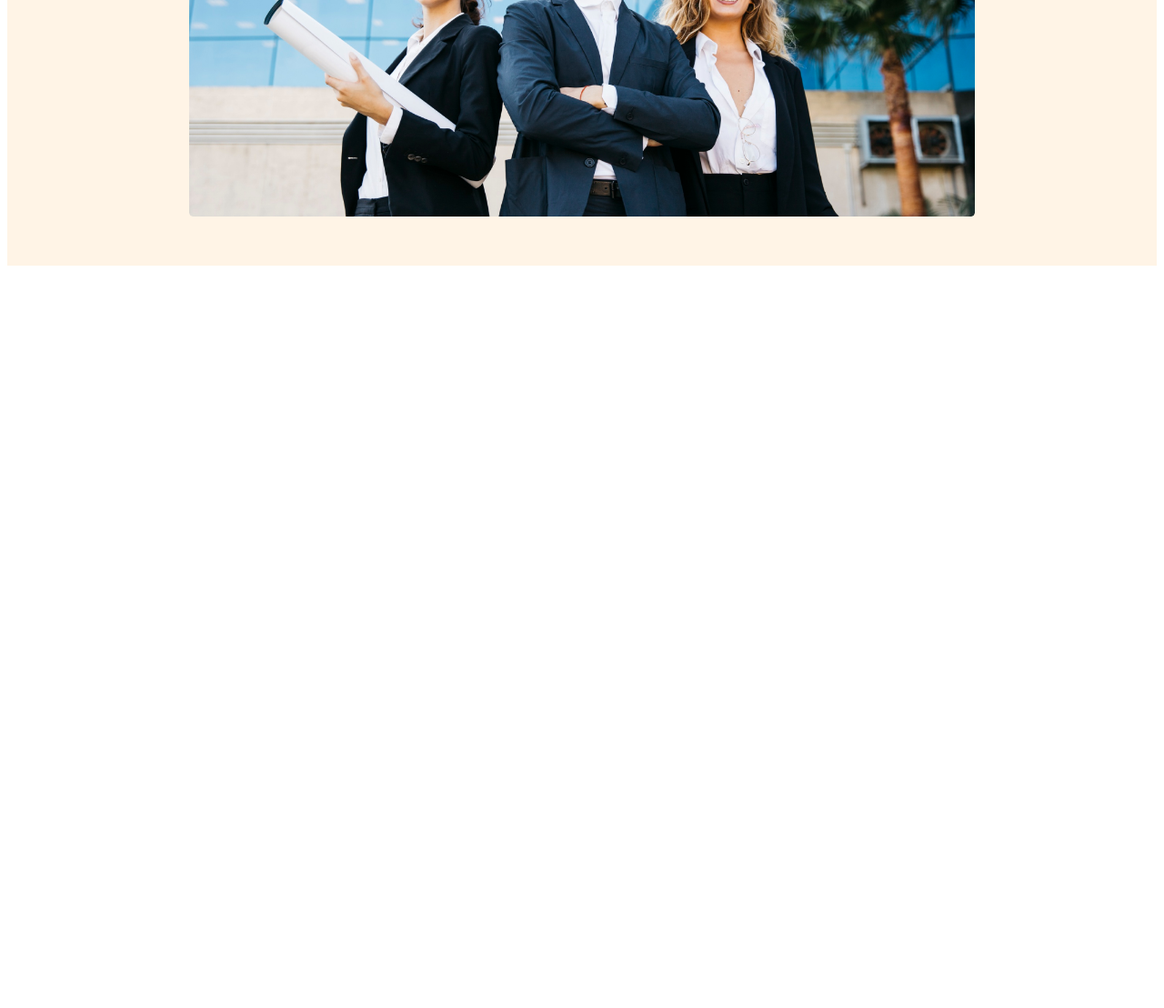
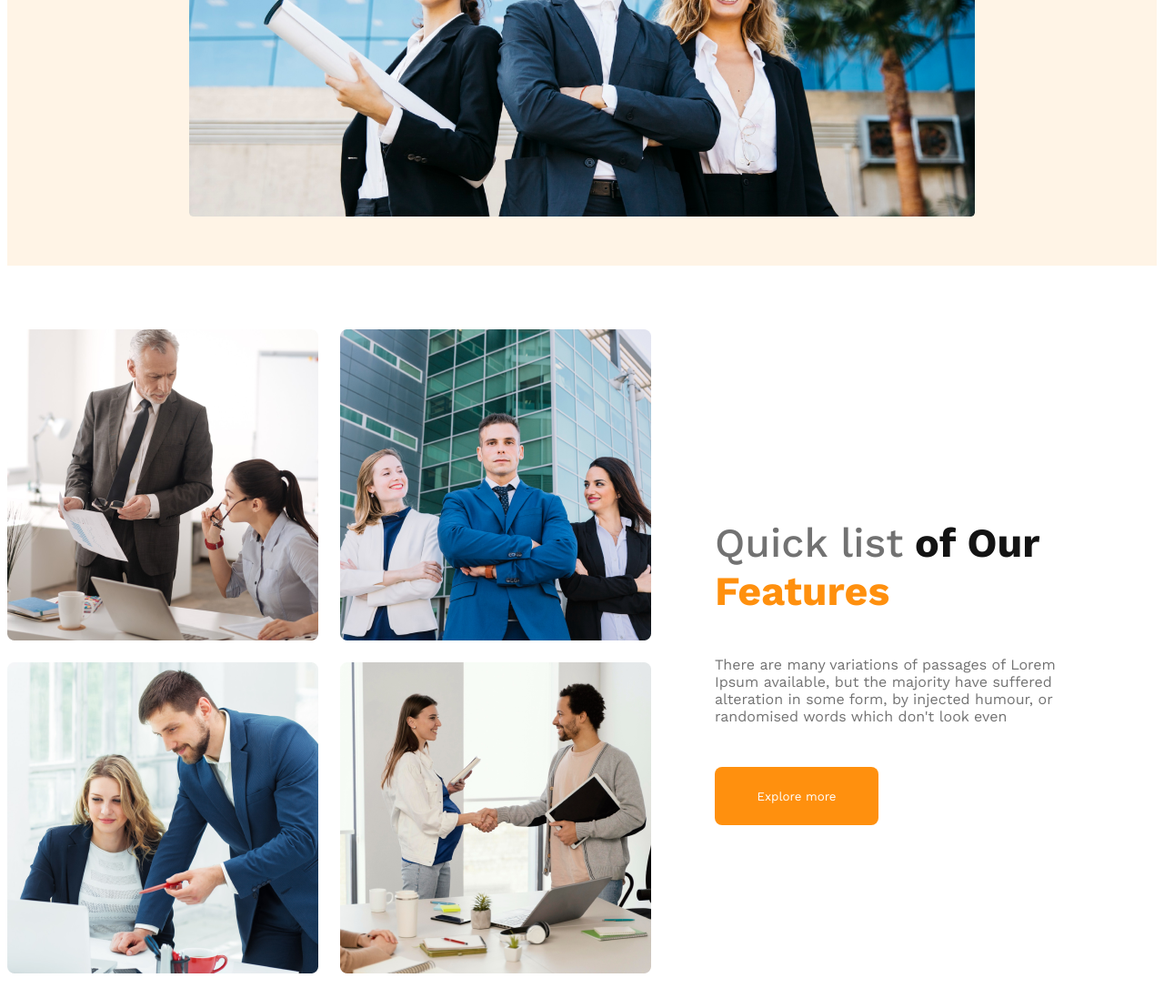
Before and after one commit to leeon11/g3-architects, a plain HTML site: page index.html in a window 1280 px wide. Shown: the part 662-1770 px from the top of the page at 91% size. Before the commit the page ends 962 px from the top, so only its background shows below. Drawn offline with nearby package versions, Linux system fonts and the light colour scheme.

Commit message:
teams sections finished

```diff
--- a/architects.css
+++ b/architects.css
@@ -65,7 +65,7 @@ nav li a{
 
     color: #131313;
 }
-.banner-description{
+.banner-description, .teams-description{
 
     color: #727272;
 
@@ -76,6 +76,50 @@ nav li a{
 
 }
 
+
+
+
+/* main styles */
+main{
+    max-width: 1440px;
+    margin: 70px auto;
+}
+
+
+.teams-container{
+    display: flex;
+    align-items: center;
+
+}
+
+.teams-img{
+    display: grid;
+    grid-template-columns: repeat(2, 1fr);
+    gap:24px
+}
+
+.teams-content{
+    padding: 0px 70px;
+}
+
+.teams-title{
+    font-size: 2.8rem;
+}
+
+.teams-title, .quick-list{
+    color: #727272;
+    font-weight: 500;
+}
+.teams-title, .of-our{
+   color: #131313;
+   font-weight: 700;
+}
+.teams-title, .Features{
+    color: #FF900E;
+    font-weight: 700;
+}
+
+
 /* media queries */
 /* mobile device */
 @media screen and (max-width:675px) {
@@ -83,24 +127,37 @@ nav li a{
         padding: 20px;
 
     }
-    nav{
+    nav,
+    .teams-container {
         flex-direction: column;
     }
+
     nav > ul {
         flex-direction: column;
     }
+
     .banner-description{
         flex-direction: column;
     }
+    .teams-img{
+        grid-template-columns: 1fr;
+    }
+    ..teams-content{
+        padding: 0px 20px;
+    }
+
 
 }
+
+
 
 /* medium-device */
 @media screen and (min-width:576px) and (max-width:960px) {
     header{
         padding: 50px;
     }
-    nav {
+    nav,
+    .teams-container {
         flex-direction: column;
     }
 }
--- a/index.html
+++ b/index.html
@@ -7,6 +7,7 @@
     <link rel="stylesheet" href="architects.css">
 </head>
 <body>
+    <!-- header start -->
     <header>
         <nav>
             <h3 class="nav-title">G3 Architects</h3>
@@ -28,7 +29,29 @@
         </div>
 
     </header>
+    <!-- header end -->
     <main>
+        <!-- features sections star  -->
+
+        <section class="teams-container">
+
+            <div class="teams-img">
+                <img src="images/team1.png" alt="">
+                <img src="images/team2.png" alt="">
+                <img src="images/team3.png" alt="">
+                <img src="images/team4.png" alt="">
+
+
+            </div>
+
+              <div class="teams-content">
+                <h3 class="teams-title"><span class="quick-list">Quick list</span> <span class="of-our">of Our</span> <span class="Features">Features</span></h3>
+                <p class="teams-description">There are many variations of passages of Lorem Ipsum available, but the majority have suffered alteration in some form, by injected humour, or randomised words which don't look even</p>
+                <button class="btn-primary">Explore more</button>
+
+                </div>
+
+        </section>
 
     </main>
     <footer>
```
